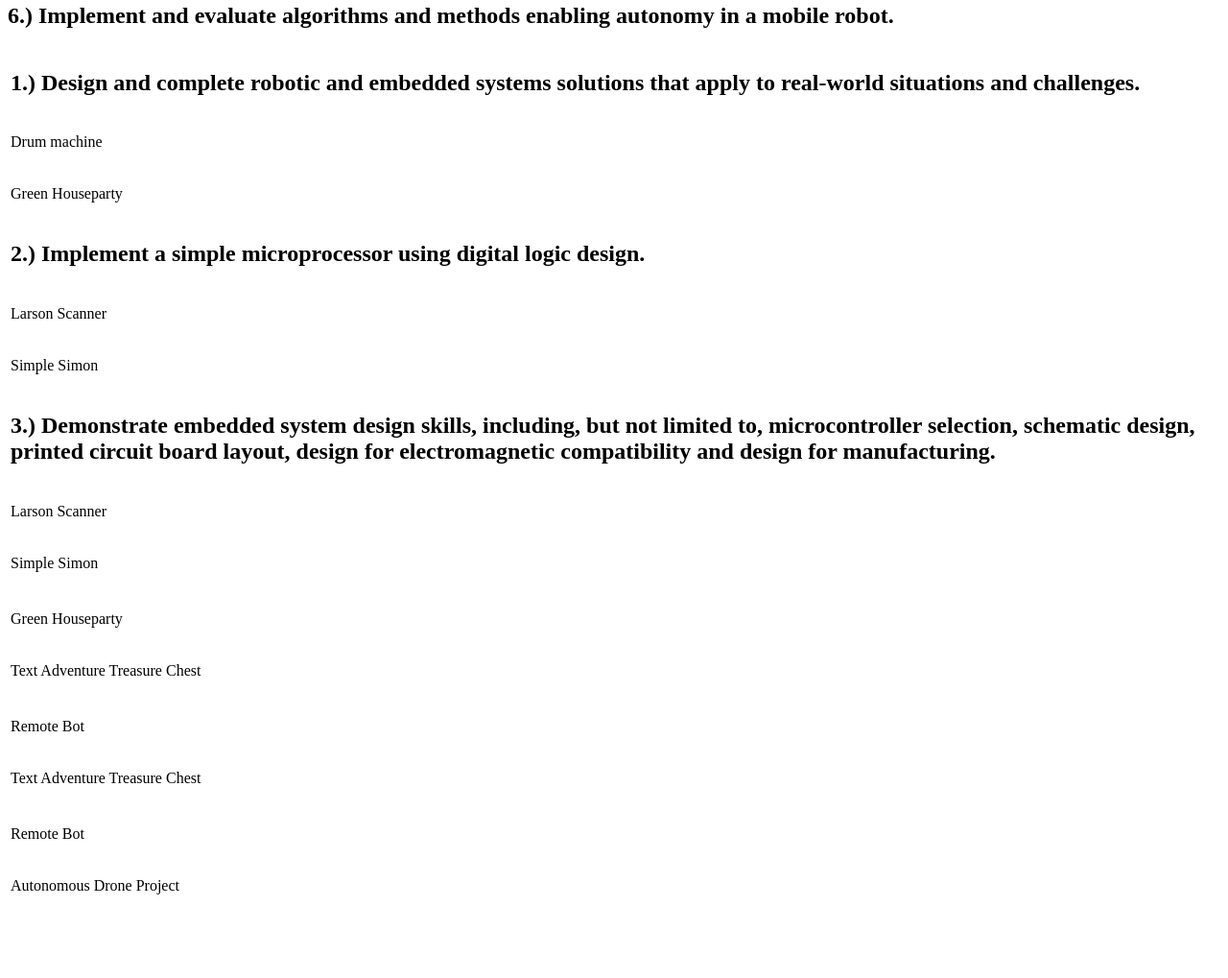
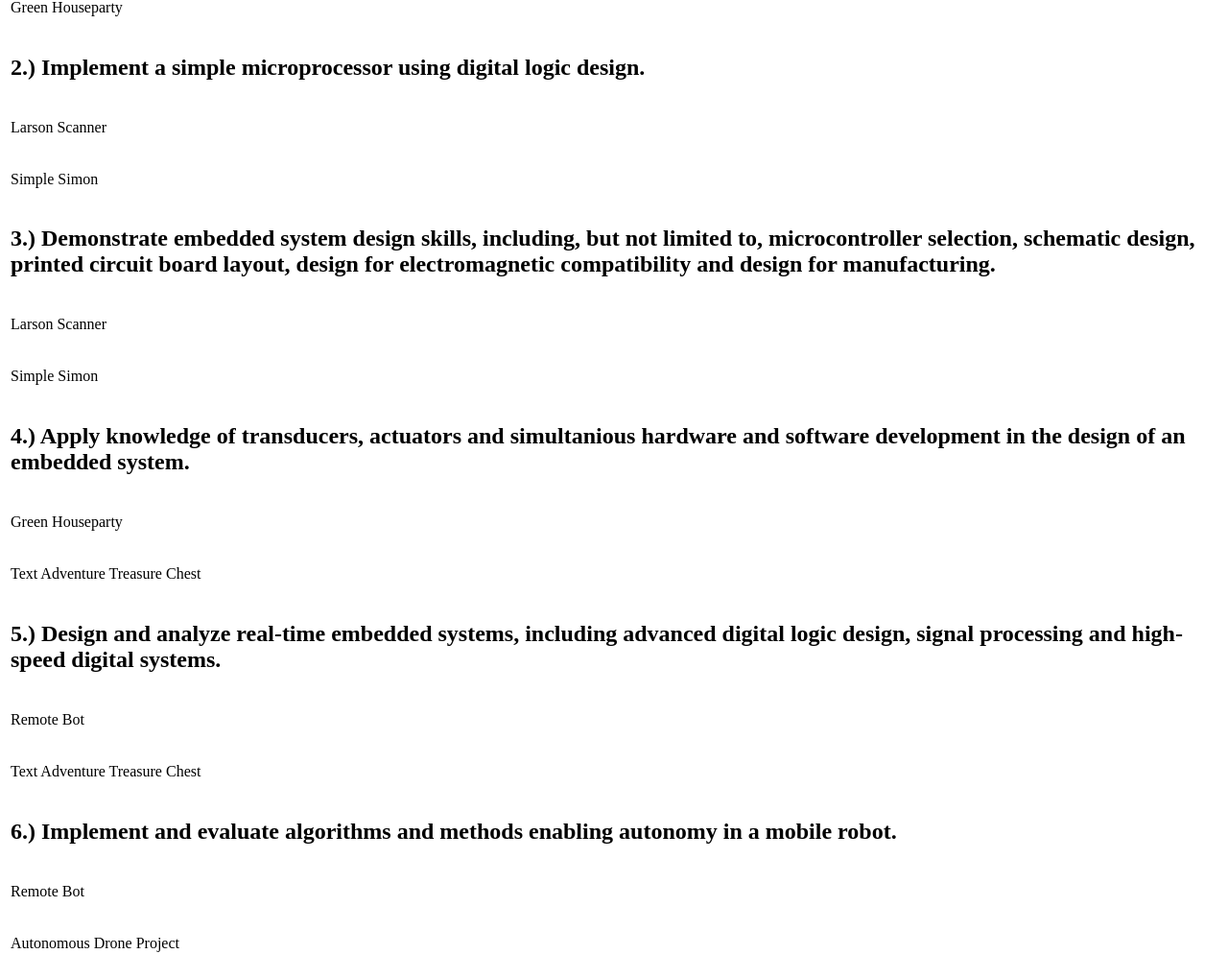
Before and after one commit to branc-8/branc-8.github.io, a plain HTML site: page index.html in a window 1280 px wide. Shown: the part 225-1244 px from the top of the page at 96% size. Before the commit the page ends 1184 px from the top, so only its background shows below. Drawn offline with Linux system fonts and the light colour scheme.

Commit message:
Update index.html

```diff
--- a/index.html
+++ b/index.html
@@ -14,13 +14,13 @@
     <tr><td><h2>3.) Demonstrate embedded system design skills, including, but not limited to, microcontroller selection, schematic design, printed circuit board layout, design for electromagnetic compatibility and design for manufacturing.</h2></td></tr>
     <tr><td><p>Larson Scanner</p></td><td></td></tr>
     <tr><td><p>Simple Simon</p></td><td></td></tr>
-    <tr><td></td><h2>4.) Apply knowledge of transducers, actuators and simultanious hardware and software development in the design of an embedded system.</h2></td></tr>
+    <tr><td><h2>4.) Apply knowledge of transducers, actuators and simultanious hardware and software development in the design of an embedded system.</h2></td></tr>
     <tr><td><p>Green Houseparty</p></td><td></td></tr>
     <tr><td><p>Text Adventure Treasure Chest</p></td><td></td></tr>
-    <tr><td></td><h2>5.) Design and analyze real-time embedded systems, including advanced digital logic design, signal processing and high-speed digital systems.</h2></td></tr>
+    <tr><td><h2>5.) Design and analyze real-time embedded systems, including advanced digital logic design, signal processing and high-speed digital systems.</h2></td></tr>
     <tr><td><p>Remote Bot</p></td><td></td></tr>
     <tr><td><p>Text Adventure Treasure Chest</p></td><td></td></tr>
-    <tr><td></td><h2>6.) Implement and evaluate algorithms and methods enabling autonomy in a mobile robot.</h2></td></tr>
+    <tr><td><h2>6.) Implement and evaluate algorithms and methods enabling autonomy in a mobile robot.</h2></td></tr>
     <tr><td><p>Remote Bot</p></td><td></td></tr>
     <tr><td><p>Autonomous Drone Project</p></td><td></td></tr>
     </table>
```
